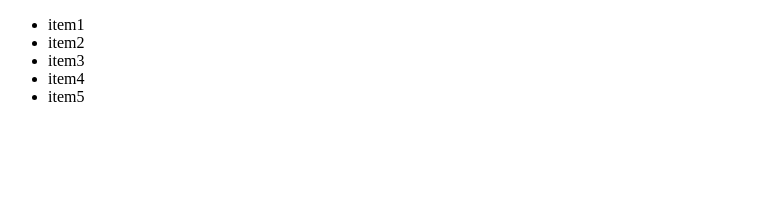
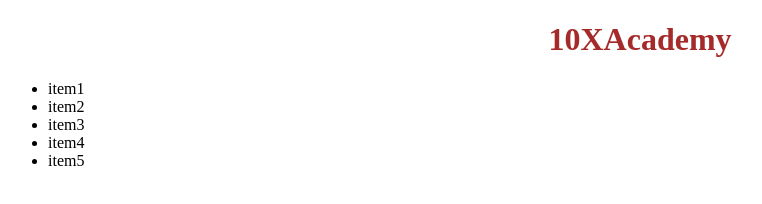
Before and after one commit to khushboopandey16/Git-Repo-second, a plain HTML site: page index.html in a window 1280 px wide. Shown: the whole page, without its empty margins (0-762 px from the left). Drawn offline with Linux system fonts and the light colour scheme.

Commit message:
Added Heading and its styles

```diff
--- a/index.html
+++ b/index.html
@@ -5,8 +5,13 @@
     <meta http-equiv="X-UA-Compatible" content="IE=edge" />
     <meta name="viewport" content="width=device-width, initial-scale=1.0" />
     <title>Simple Web Page</title>
+    <link rel="stylesheet" href="style.css" />
   </head>
   <body>
+    <header id="header">
+      <h1>10XAcademy</h1>
+    </header>
+
     <main>
       <section>
         <ul>
--- /dev/null
+++ b/style.css
@@ -0,0 +1,4 @@
+#header{
+    color: brown;
+    text-align: center;
+}
```
